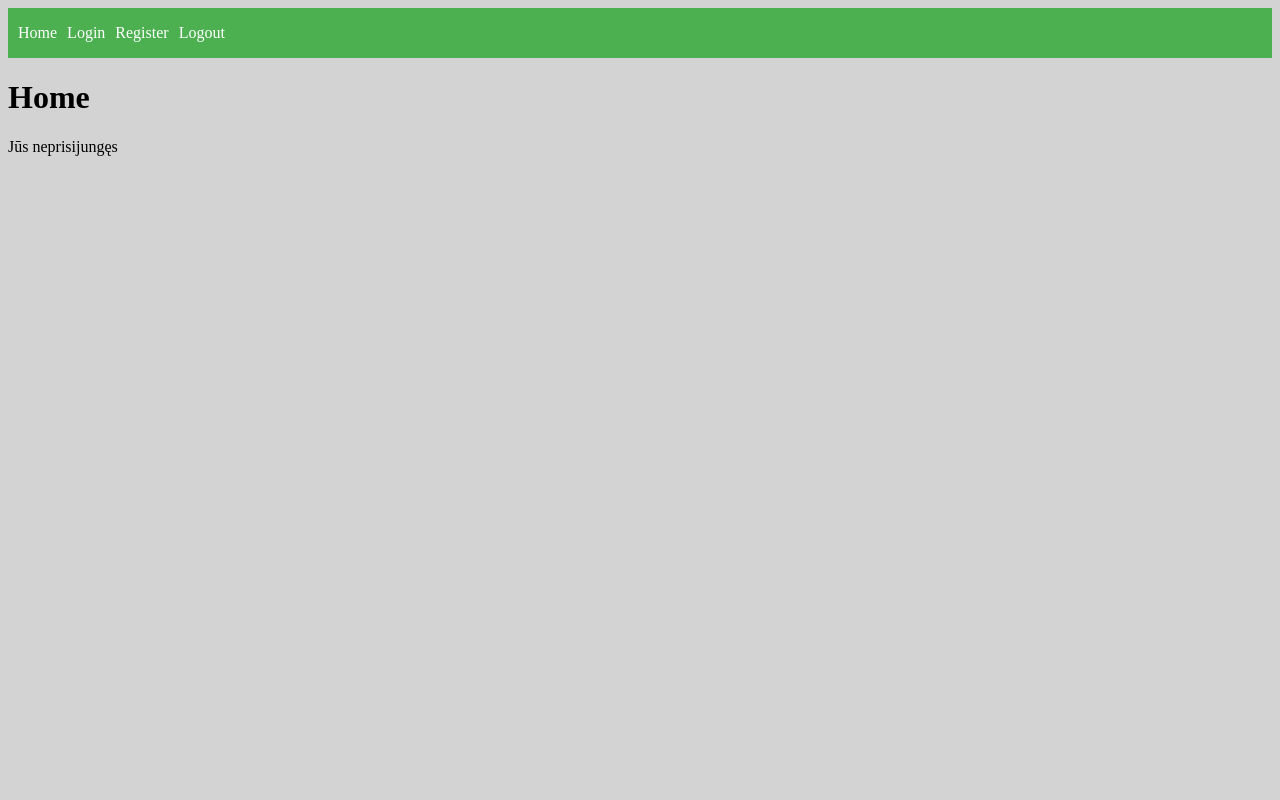
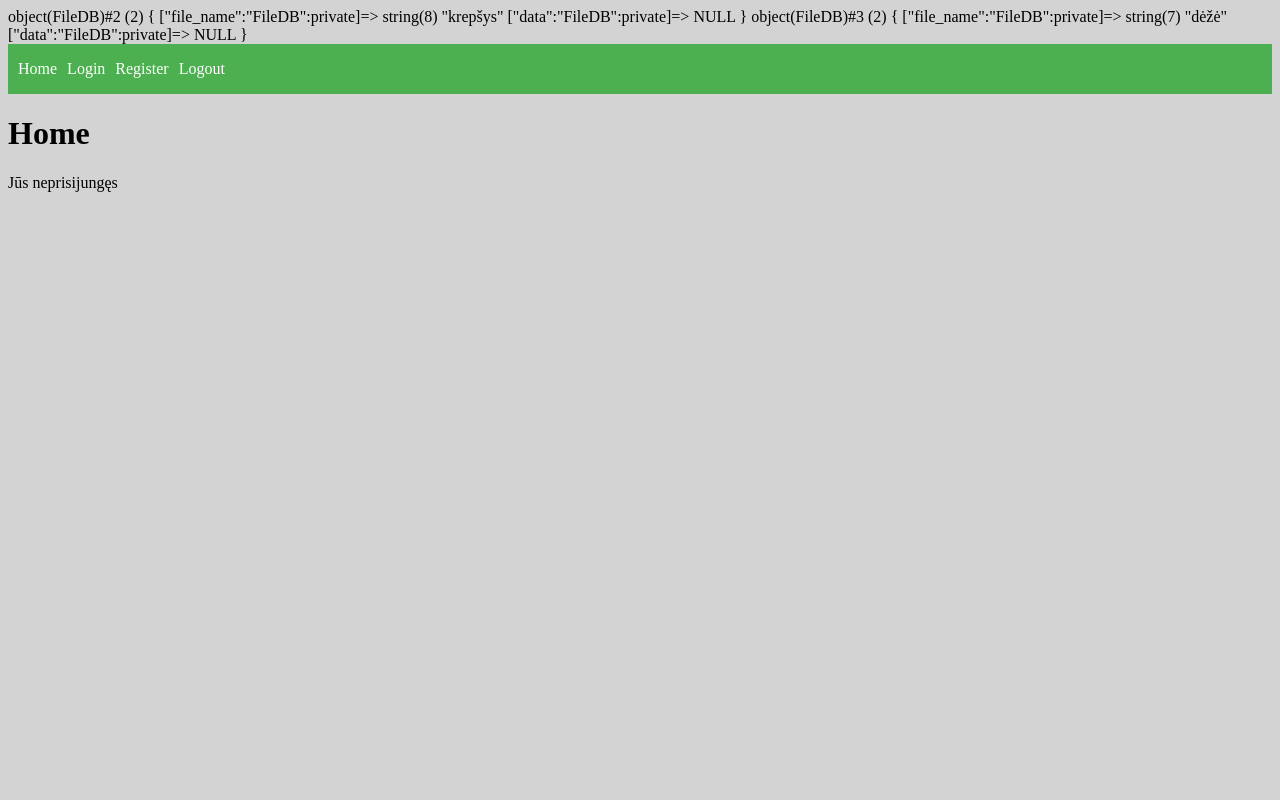
Before and after one commit to JusteKamaityte/Laravel_app, a PHP site: page / in a window 1280 px wide. Run offline with PHP 8.4, Linux system fonts and the light colour scheme.

Commit message:
OOP programming objektinis

```diff
--- /dev/null
+++ b/core/classes/FileDB.php
@@ -0,0 +1,27 @@
+<?php
+
+class FileDB
+{
+    private $file_name;
+    //data property, bus duomenu masyvas
+    private $data;
+
+    public function __construct($file_name)
+    {
+        $this->file_name = $file_name;
+    }
+
+    public function setData($data_array){
+        $this->data = $data_array;
+    }
+
+    public function save(){
+        $string = json_encode($this->data);
+        $bytes_written = file_put_contents($this->file_name, $string);
+
+        if($bytes_written !== false){
+            return true;
+        }
+        return false;
+    }
+}
--- a/public_html/bootloader.php
+++ b/public_html/bootloader.php
@@ -1,15 +1,17 @@
 <?php
 session_start();
-define('USER', 'app/data/user.json');
-define ('TEAMS_FILE', 'app/data/teams.json');
-define ('DB_FILE', 'app/data/db.json');
+define('USER', '../app/data/user.json');
+define ('TEAMS_FILE', '../app/data/teams.json');
+define ('DB_FILE', '../app/data/db.json');
 
 //loadinam  pagrindines core funkcijas
-require 'core/functions/form/core.php';
-require 'core/functions/form/validators.php';
-require 'core/functions/html.php';
-require 'core/functions/form/file.php';
-require 'core/functions/auth.php';
+require '../core/functions/form/core.php';
+require '../core/functions/form/validators.php';
+require '../core/functions/html.php';
+require '../core/functions/form/file.php';
+require '../core/functions/auth.php';
 
 //loadinam projektui specifines funkcijas
-require 'app/functions/form/validators.php';
+require '../app/functions/form/validators.php';
+
+require ('../core/classes/FileDB.php');
--- a/public_html/index.php
+++ b/public_html/index.php
@@ -36,20 +36,29 @@ if($logged){
     $h1 = 'Jūs neprisijungęs';
     unset($nav[3]);
 }
+$new_item = new FileDB('krepšys');
+$new_item1 = new FileDB('dėžė');
+
+var_dump($new_item);
+var_dump($new_item1);
+
+$new_item->setData($nav);
+$new_item->save();
+
 
 ?>
 
 <html>
 <head>
     <meta>
-    <link rel="stylesheet" href="assets/css/main.css">
+    <link rel="stylesheet" href="media/css/main.css">
     <title>Home</title>
 </head>
 <body>
 <main>
 
     <section class="nav_bar">
-        <?php include 'app/templates/nav.tpl.php'; ?>
+        <?php include '../app/templates/nav.tpl.php'; ?>
     </section>
     <h1>Home</h1>
     <span>
--- a/public_html/login.php
+++ b/public_html/login.php
@@ -78,17 +78,17 @@ if ($_POST) {
 <html lang="en" dir="ltr">
 <head>
     <meta charset="utf-8">
-    <link rel="stylesheet" href="assets/css/main.css">
+    <link rel="stylesheet" href="media/css/main.css">
     <title><?php print $title; ?></title>
 </head>
 <body>
 <section class="nav_bar">
-    <?php include 'app/templates/nav.tpl.php'; ?>
+    <?php include '../app/templates/nav.tpl.php'; ?>
 </section>
 
 <h1><?php print $title; ?></h1>
 <main>
-    <?php include 'core/templates/form.tpl.php'; ?>
+    <?php include '../core/templates/form.tpl.php'; ?>
 </main>
 
 
--- a/public_html/register.php
+++ b/public_html/register.php
@@ -101,17 +101,17 @@ if ($_POST) {
 <html lang="en" dir="ltr">
 <head>
     <meta charset="utf-8">
-    <link rel="stylesheet" href="assets/css/main.css">
+    <link rel="stylesheet" href="media/css/main.css">
     <title><?php print $title; ?></title>
 </head>
 <body>
 
 <section class="nav_bar">
-    <?php include 'app/templates/nav.tpl.php'; ?>
+    <?php include '../app/templates/nav.tpl.php'; ?>
 </section>
 <h1>Registration</h1>
 <main>
-    <?php include 'core/templates/form.tpl.php'; ?>
+    <?php include '../core/templates/form.tpl.php'; ?>
 </main>
 </body>
 </html>
--- a/public_html/users.php
+++ b/public_html/users.php
@@ -64,6 +64,6 @@ $table['tbody'] = file_to_array(DB_FILE);
 </head>
 <body>
 
-<?php include 'core/templates/table.tpl.php'; ?>
+<?php include '../core/templates/table.tpl.php'; ?>
 </body>
 </html>
```
Also changed, not shown: public_html/media/css/main.css (renamed from public_html/assets/css/main.css), public_html/media/css/table.css (added), public_html/media/css/team_form.css (added), 1 other file.
